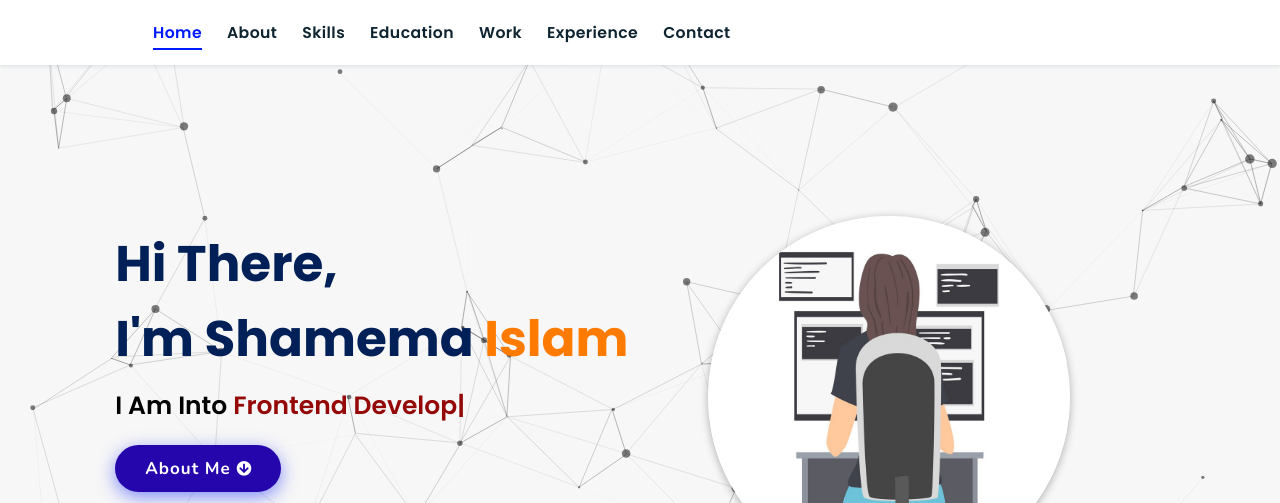
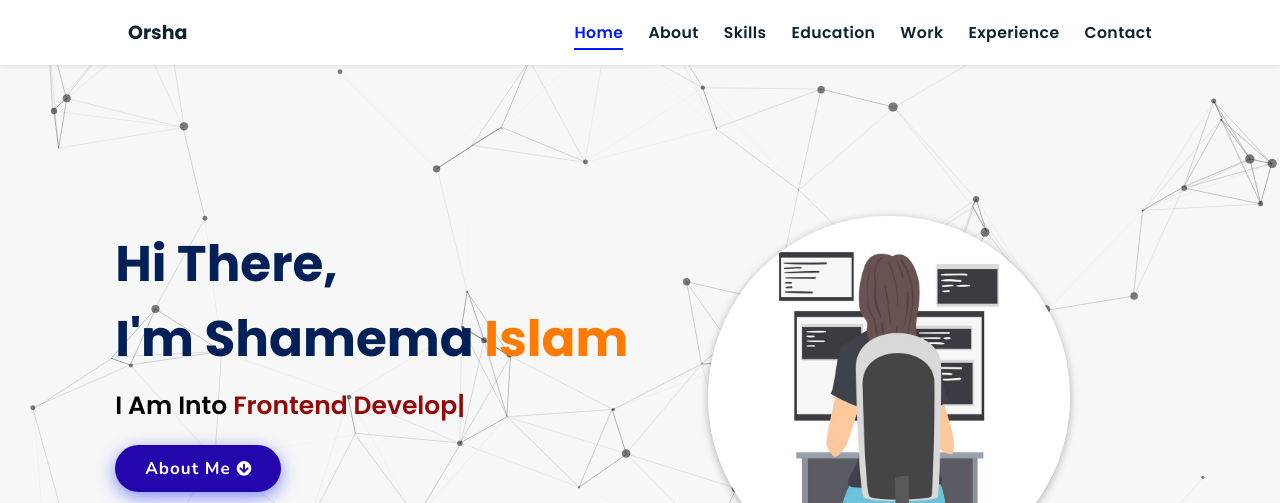
Before and after one commit to sislam96/sislam96.github.io, a plain HTML site: page index.html in a window 1280 px wide. Shown: the top 503 px of the page. Drawn offline with nearby package versions, Linux system fonts and the light colour scheme; animation ran at ten frames a second.

Commit message:
Update index.html

```diff
--- a/index.html
+++ b/index.html
@@ -23,7 +23,7 @@
 
 <!-- navbar starts -->
 <header>
-
+        <a href="/" class="logo"></i> Orsha</a>
         <div id="menu" class="fas fa-bars"></div>
         <nav class="navbar">
             <ul>
```
